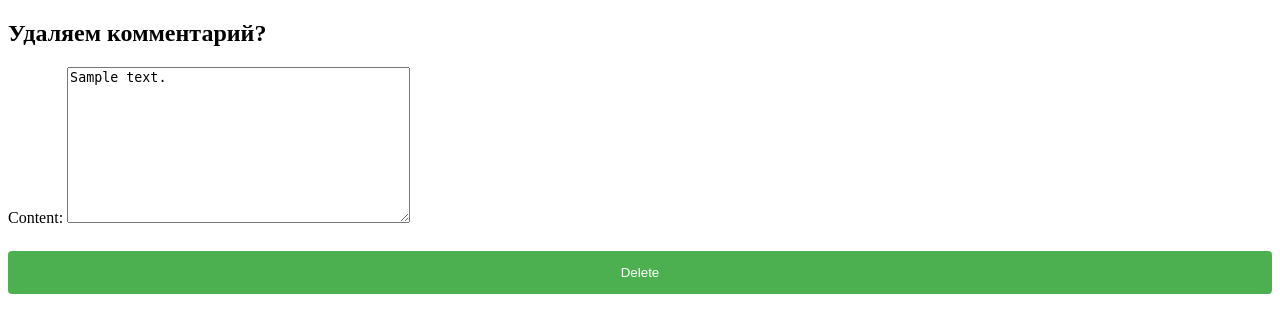
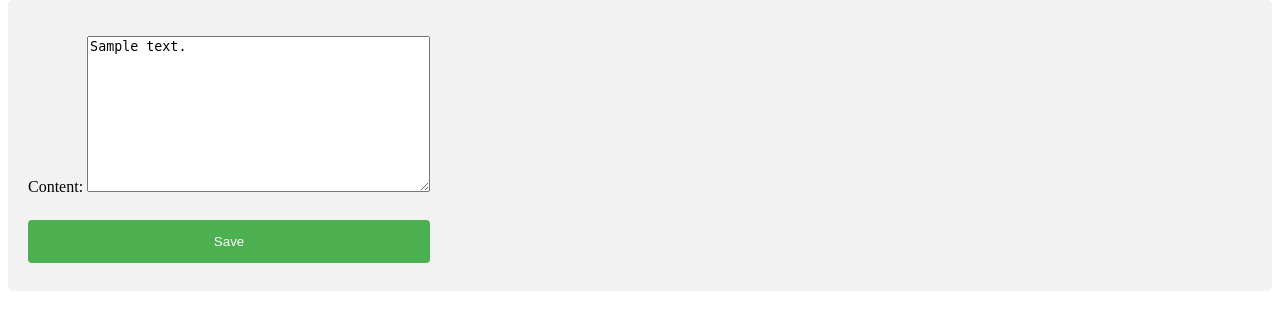
Before and after one commit to AlexSki11/-back-test-project-from-IT-solutions, a Django app: page /comment_edit/1 in a window 1280 px wide. Shown: the part 88-421 px from the top of the page. Run offline with Django 5.2, Linux system fonts and the light colour scheme; a user stored in the database is signed in; tables that the repository leaves empty hold one stand-in row (values such as "Sample post").

Commit message:
a bit change templates and view for comment

```diff
--- a/cars_forum/models/templates/comment_templates/comment_create.html
+++ b/cars_forum/models/templates/comment_templates/comment_create.html
@@ -3,7 +3,7 @@
 {% block title %}Форма комментария{% endblock title %}
 
 {% block content %}
-
+<div class="form">
 <form action='' method='post'>
     {% csrf_token %}
     {{ form.as_p }}
@@ -11,5 +11,5 @@
     <input type="submit" value='Save'>
 
 </form>
-
+</div>
 {% endblock content %}
--- a/cars_forum/models/templates/comment_templates/comment_delete.html
+++ b/cars_forum/models/templates/comment_templates/comment_delete.html
@@ -3,6 +3,7 @@
 {% block title %}Удаления комментария{% endblock title %}
 
 {% block content %}
+<div class="form">
 <h2>Удаляем комментарий?</h2>
 <form action='' method='post'>
     {% csrf_token %}
@@ -11,5 +12,5 @@
     <input type="submit" value='Delete'>
 
 </form>
-
+</div>
 {% endblock content %}
--- a/cars_forum/models/views.py
+++ b/cars_forum/models/views.py
@@ -81,7 +81,7 @@ class CommentCreate(LoginRequiredMixin, CreateView):
 class CommentEdit(LoginRequiredMixin, UpdateView):
     model = Comment
     form_class = CommentCreateForm
-    template_name = 'comment_templates/comment_delete.html'
+    template_name = 'comment_templates/comment_create.html'
     raise_exception = True
 
     def get(self, request, *args, **kwargs):
```
